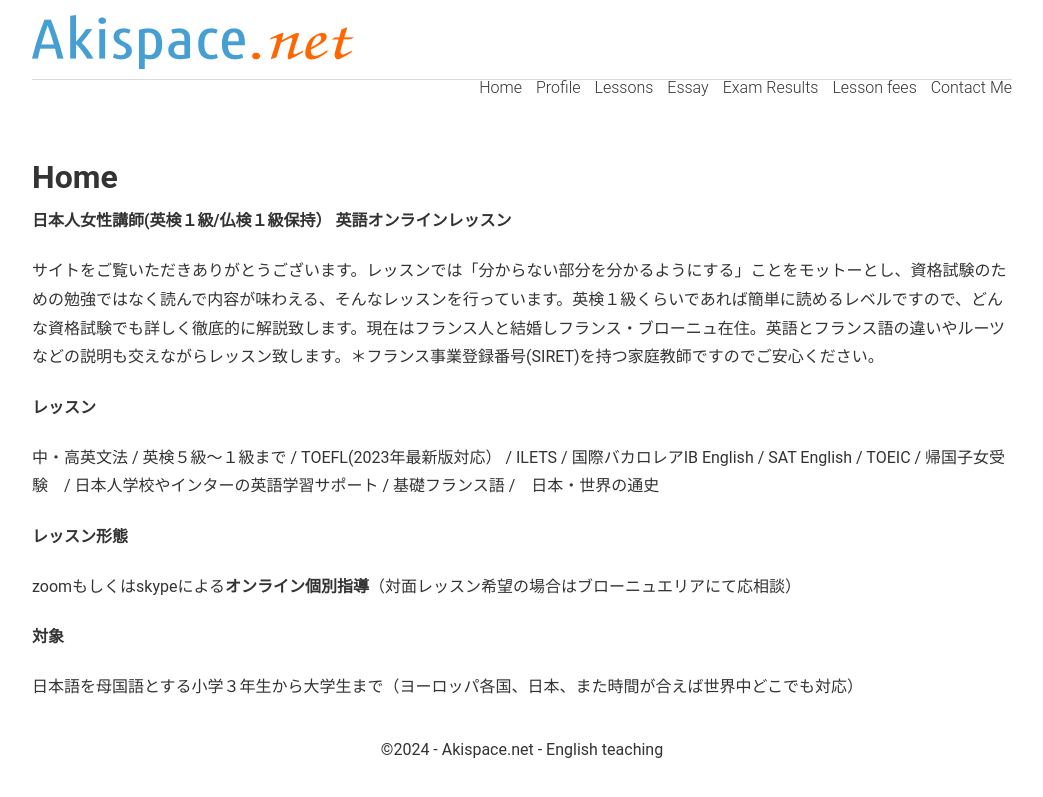
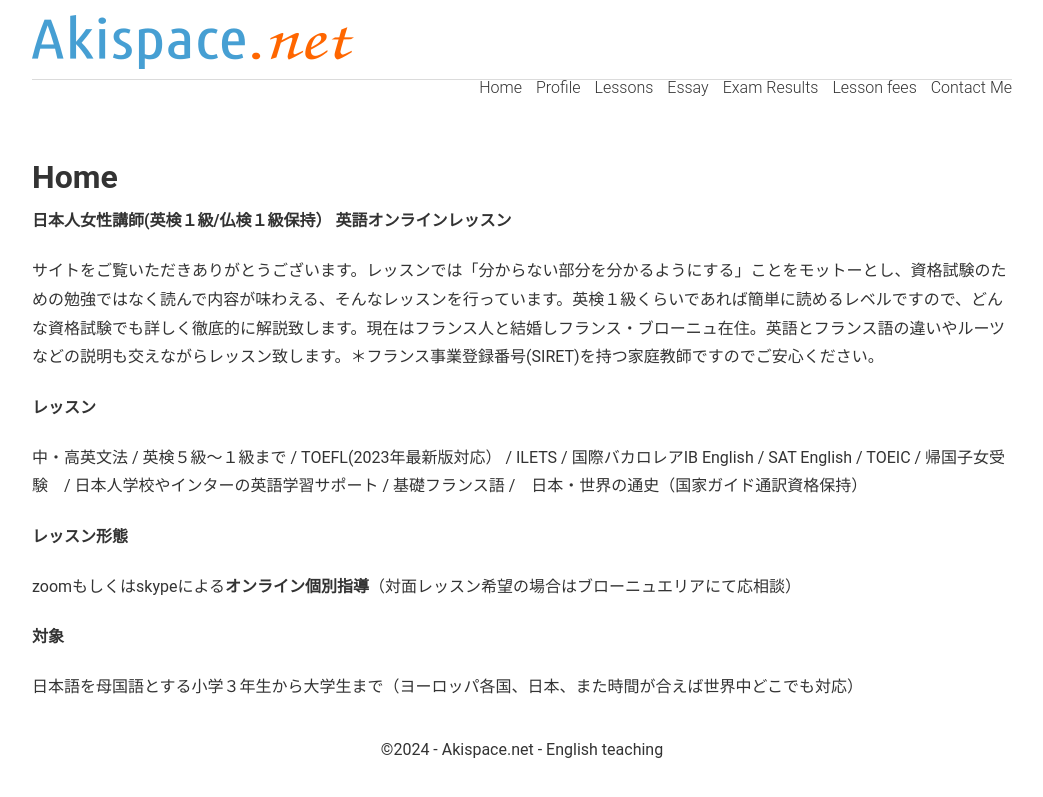
Before and after one commit to phocean/akispace, a Jekyll site: the page built from index.md, in a window 1280 px wide. Shown: the top 797 px of the page, without its empty margins (118-1161 px from the left). Built offline with Jekyll 4.4.1, drawn with Linux system fonts in a browser that asks for light colours.

Commit message:
Update index.md

```diff
--- a/index.md
+++ b/index.md
@@ -14,7 +14,7 @@ description: オンライン英語家庭教師　小学生から大学生まで
 
 **レッスン**
 
-中・高英文法 / 英検５級〜１級まで / TOEFL(2023年最新版対応） / ILETS / 国際バカロレアIB English / SAT English / TOEIC / 帰国子女受験　/ 日本人学校やインターの英語学習サポート / 基礎フランス語 /　日本・世界の通史
+中・高英文法 / 英検５級〜１級まで / TOEFL(2023年最新版対応） / ILETS / 国際バカロレアIB English / SAT English / TOEIC / 帰国子女受験　/ 日本人学校やインターの英語学習サポート / 基礎フランス語 /　日本・世界の通史（国家ガイド通訳資格保持）
 
 **レッスン形態**
 
```
